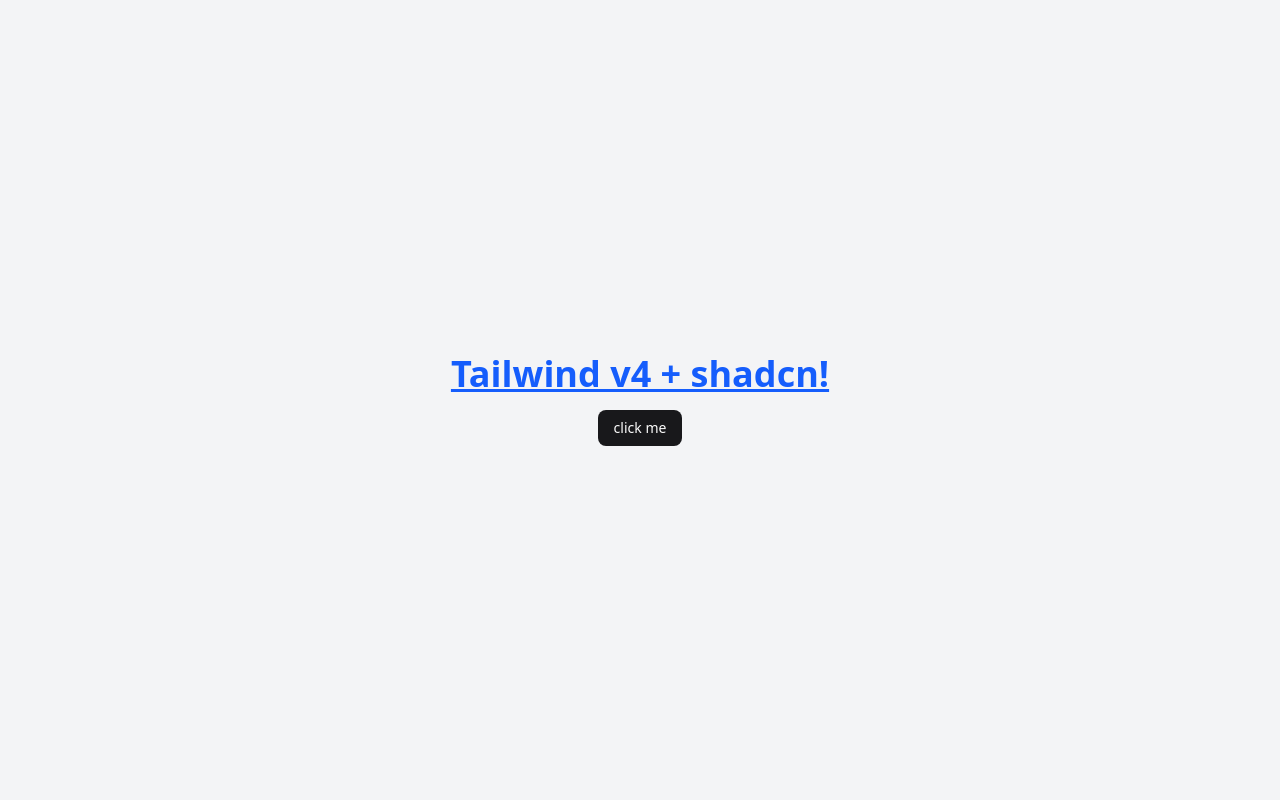
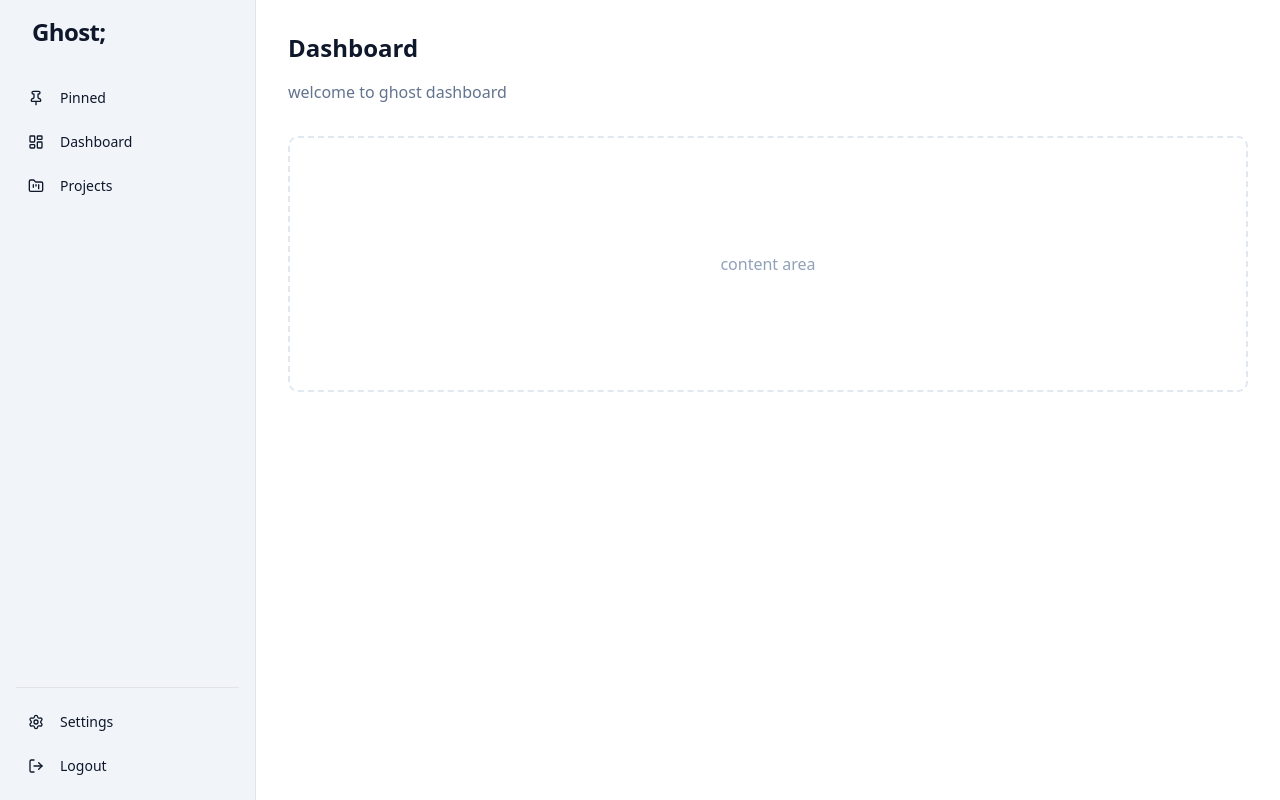
Before and after one commit to rnapyzz/pjt_ghost, a React app in the folder frontend/: page / in a window 1280 px wide. Built offline with nearby package versions, Linux system fonts and the light colour scheme; the HTML template or start-up script is replaced by a standard one.

Commit message:
ベースのレイアウトページを作成

```diff
--- a/frontend/package.json
+++ b/frontend/package.json
@@ -17,6 +17,7 @@
     "lucide-react": "^0.562.0",
     "react": "^19.2.0",
     "react-dom": "^19.2.0",
+    "react-router-dom": "^7.12.0",
     "tailwind-merge": "^3.4.0",
     "tailwindcss": "^4.1.18"
   },
--- a/frontend/src/App.tsx
+++ b/frontend/src/App.tsx
@@ -1,15 +1,18 @@
-import { Button } from "./components/ui/button";
+import { BrowserRouter, Route, Routes } from "react-router-dom";
+import { DashboardLayout } from "./components/ui/layout/DashboardLayout";
+import { Home } from "./pages/Home";
 
 function App() {
   return (
-    <div className="flex h-screen w-full items-center justify-center bg-gray-100">
-      <div className="text-center space-y-4">
-        <h1 className="text-4xl font-bold text-blue-600 underline">
-          Tailwind v4 + shadcn!
-        </h1>
-        <Button>click me</Button>
-      </div>
-    </div>
+    <BrowserRouter>
+      <Routes>
+        <Route element={<DashboardLayout />}>
+          <Route path="/" element={<Home />} />
+        </Route>
+
+        {/* <Route path="/login" element={<Login />}></Route> */}
+      </Routes>
+    </BrowserRouter>
   );
 }
 
--- /dev/null
+++ b/frontend/src/components/ui/layout/DashboardLayout.tsx
@@ -0,0 +1,66 @@
+import { Link, Outlet } from "react-router-dom";
+import { Button } from "../button";
+import {
+  FolderKanban,
+  LayoutDashboard,
+  LogOut,
+  Pin,
+  Settings,
+} from "lucide-react";
+
+export function DashboardLayout() {
+  return (
+    <div className="flex h-screen w-full bg-white text-slate-900">
+      {/* sidebar */}
+      <aside className="w-64 bg-slate-100 border-r flex flex-col p-4">
+        {/* logo */}
+        <div className="mb-8 pl-4">
+          <h1 className="text-2xl font-bold tracking-tight">Ghost;</h1>
+        </div>
+
+        {/* navigation links */}
+        <nav className="flex-1 space-y-2">
+          <Button variant="ghost" className="w-full justify-start" asChild>
+            <Link to="/pinned">
+              <Pin className="mr-2 h-4 w-4" />
+              Pinned
+            </Link>
+          </Button>
+          <Button variant="ghost" className="w-full justify-start" asChild>
+            <Link to="/">
+              <LayoutDashboard className="mr-2 h-4 w-4" />
+              Dashboard
+            </Link>
+          </Button>
+          <Button variant="ghost" className="w-full justify-start" asChild>
+            <Link to="/projects">
+              <FolderKanban className="mr-2 h-4 w-4" />
+              Projects
+            </Link>
+          </Button>
+        </nav>
+
+        {/* bottom section */}
+        <div className="border-t pt-4 space-y-2">
+          <Button variant="ghost" className="w-full justify-start" asChild>
+            <Link to="/settings">
+              <Settings className="mr-2 h-4 w-4" />
+              Settings
+            </Link>
+          </Button>
+          <Button
+            variant="ghost"
+            className="w-full justify-start hover:text-red-700 hover:bg-red-50"
+          >
+            <LogOut className="mr-2 h-4 w-4" />
+            Logout
+          </Button>
+        </div>
+      </aside>
+      {/* main content area */}
+      <main className="flex-1 overflow-auto bg-white p-8">
+        <Outlet />
+      </main>
+    </div>
+  );
+}
--- /dev/null
+++ b/frontend/src/pages/Home.tsx
@@ -0,0 +1,11 @@
+export function Home() {
+  return (
+    <div>
+      <h2 className="text-2xl font-bold mb-4">Dashboard</h2>
+      <p className="text-slate-500">welcome to ghost dashboard</p>
+      <div className="mt-8 border-2 border-dashed border-slate-200 rounded-lg h-64 flex items-center justify-center text-slate-400">
+        content area
+      </div>
+    </div>
+  );
+}
```
Also changed, not shown: 1 other file (tests, documents, lock files or other folders).
